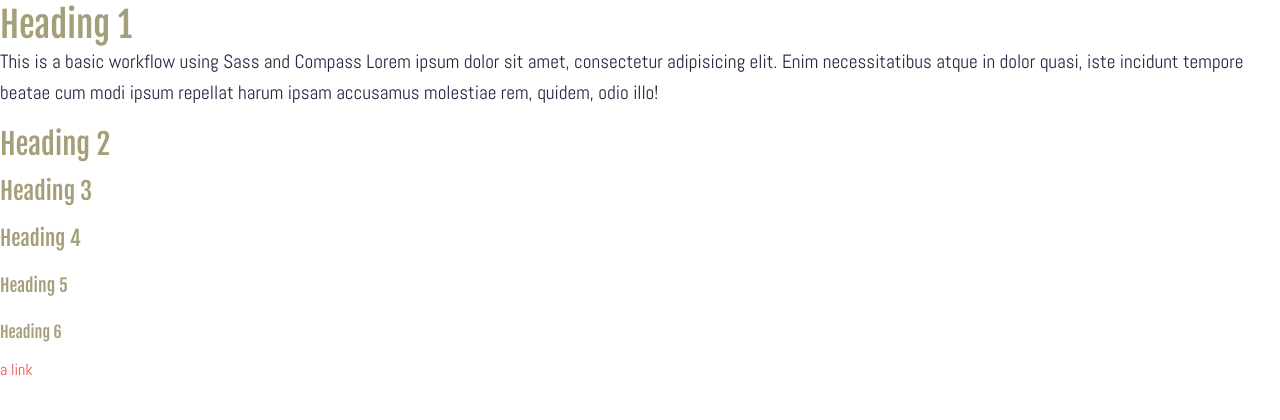
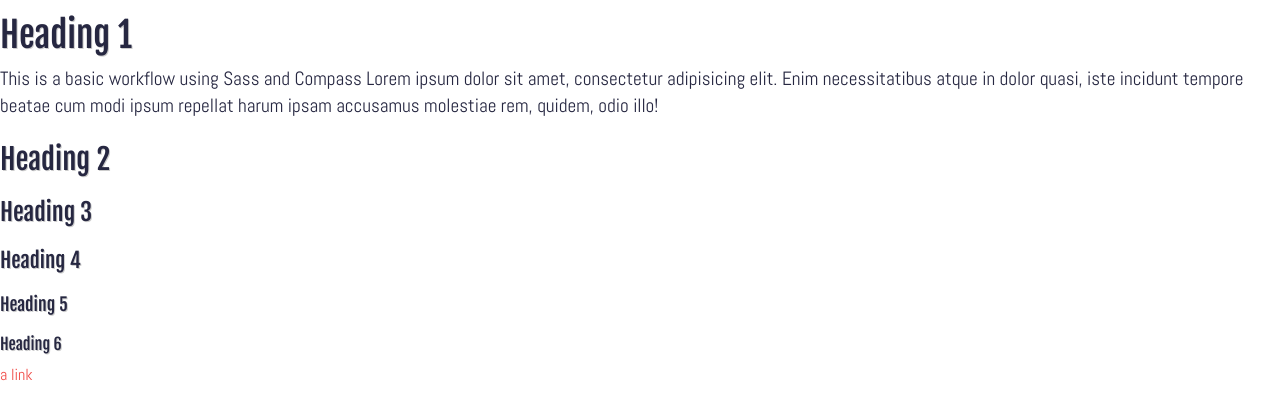
Before and after one commit to bugsyAlexander/Grunt-Workflow, a website: page index.html in a window 1280 px wide. Drawn offline with Linux system fonts and the light colour scheme; files that its build step writes are made by us from their sources.

Commit message:
added, updated, and remove styles for header && body font size

```diff
--- a/_/components/sass/_base.scss
+++ b/_/components/sass/_base.scss
@@ -1,19 +1,20 @@
 @import url("http://fonts.googleapis.com/css?family=Abel|Fjalla+One");
 
 body {
+	-webkit-font-smoothing: antialiased;
     font-family: $font-secondary;
     font-size: 1.2rem;
-    line-height: 160%;
+    // line-height: 160%;
+    line-height: 1.4;
     color: $primary-color;
 }
 
 #{headings()} {
-	-webkit-font-smoothing: antialiased;
     font-family: $font-primary;
-    color: $gold;
+    color: $primary-color;
     margin-bottom: .4rem;
     padding-top: 10px;
-    // @include text-shadow(color 1px 1px);
+    @include text-shadow(#CCC 1px 1px);
 }
 
 h1 {
--- a/css/styles.css
+++ b/css/styles.css
@@ -1 +1 @@
-@import url("http://fonts.googleapis.com/css?family=Abel|Fjalla+One");html,body,div,span,applet,object,iframe,h1,h2,h3,h4,h5,h6,p,blockquote,pre,a,abbr,acronym,address,big,cite,code,del,dfn,em,img,ins,kbd,q,s,samp,small,strike,strong,sub,sup,tt,var,b,u,i,center,dl,dt,dd,ol,ul,li,fieldset,form,label,legend,table,caption,tbody,tfoot,thead,tr,th,td,article,aside,canvas,details,embed,figure,figcaption,footer,header,hgroup,menu,nav,output,ruby,section,summary,time,mark,audio,video{margin:0;padding:0;border:0;font:inherit;font-size:100%;vertical-align:baseline}html{line-height:1}ol,ul{list-style:none}table{border-collapse:collapse;border-spacing:0}caption,th,td{text-align:left;font-weight:normal;vertical-align:middle}q,blockquote{quotes:none}q:before,q:after,blockquote:before,blockquote:after{content:"";content:none}a img{border:none}article,aside,details,figcaption,figure,footer,header,hgroup,menu,nav,section,summary{display:block}body{font-family:Abel,sans-serif;font-size:1.2rem;line-height:160%;color:#262741}h1,h2,h3,h4,h5,h6{-webkit-font-smoothing:antialiased;font-family:Fjalla One,sans-serif;color:#a49f79;margin-bottom:.4rem;padding-top:10px}h1{font-size:2.2rem}h2{font-size:1.8rem}h3{font-size:1.5rem}h4{font-size:1.3rem}h5{font-size:1.1rem}h6{font-size:1rem}a{color:#f04b47;text-decoration:none;font-size:1rem}p{margin-bottom:10px}
+@import url("http://fonts.googleapis.com/css?family=Abel|Fjalla+One");html,body,div,span,applet,object,iframe,h1,h2,h3,h4,h5,h6,p,blockquote,pre,a,abbr,acronym,address,big,cite,code,del,dfn,em,img,ins,kbd,q,s,samp,small,strike,strong,sub,sup,tt,var,b,u,i,center,dl,dt,dd,ol,ul,li,fieldset,form,label,legend,table,caption,tbody,tfoot,thead,tr,th,td,article,aside,canvas,details,embed,figure,figcaption,footer,header,hgroup,menu,nav,output,ruby,section,summary,time,mark,audio,video{margin:0;padding:0;border:0;font:inherit;font-size:100%;vertical-align:baseline}html{line-height:1}ol,ul{list-style:none}table{border-collapse:collapse;border-spacing:0}caption,th,td{text-align:left;font-weight:normal;vertical-align:middle}q,blockquote{quotes:none}q:before,q:after,blockquote:before,blockquote:after{content:"";content:none}a img{border:none}article,aside,details,figcaption,figure,footer,header,hgroup,menu,nav,section,summary{display:block}body{-webkit-font-smoothing:antialiased;font-family:Abel,sans-serif;font-size:1.2rem;line-height:1.4;color:#262741}h1,h2,h3,h4,h5,h6{font-family:Fjalla One,sans-serif;color:#262741;margin-bottom:.4rem;padding-top:10px;text-shadow:#ccc 1px 1px}h1{font-size:2.2rem}h2{font-size:1.8rem}h3{font-size:1.5rem}h4{font-size:1.3rem}h5{font-size:1.1rem}h6{font-size:1rem}a{color:#f04b47;text-decoration:none;font-size:1rem}p{margin-bottom:10px}
```
Also changed, not shown: _/components/sass/_variables.scss (+8 -8 lines).
